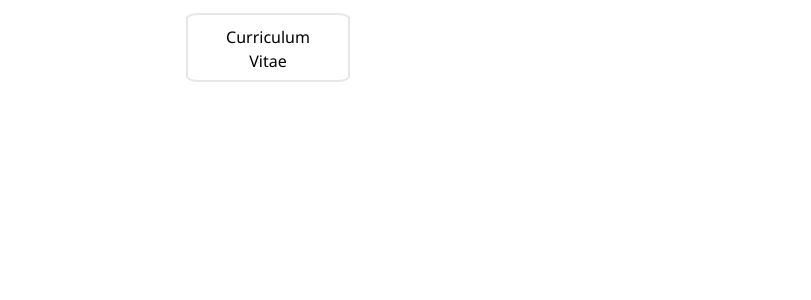
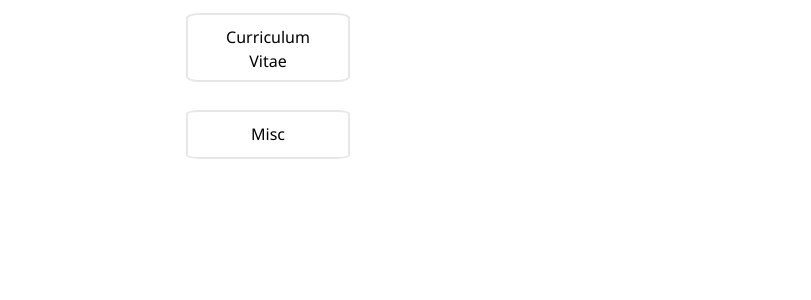
Before and after one commit to lucascimeca/lucascimeca.github.io, a Jekyll site: the page built from curriculum-vitae.md, in a window 1280 px wide. Shown: the part 418-718 px from the top of the page, without its empty margins (26-837 px from the left). Built offline with Jekyll 4.4.1, drawn with Linux system fonts in a browser that asks for light colours; nearby versions of some CDN libraries; the repository's description, which GitHub fills in, is left out; our own code applies the rules of GitHub Pages for plain Markdown files.

Commit message:
Update default.html

```diff
--- a/_layouts/default.html
+++ b/_layouts/default.html
@@ -62,6 +62,7 @@
           <p><a href="https://lucascimeca.github.io/#-research" class="button-hover" style="vertical-align:middle">Research</a></p>
           <p><a href="https://lucascimeca.github.io/#-projects" class="button-hover" style="vertical-align:middle">Projects</a></p>
           <p><a href="https://lucascimeca.github.io/curriculum-vitae" class="button-hover-large" style="vertical-align:middle">Curriculum Vitae</a></p>
+          <p><a href="https://lucascimeca.github.io/#-misc" class="button-hover" style="vertical-align:middle">Misc</a></p>
 
       </header>
       <section>
```
